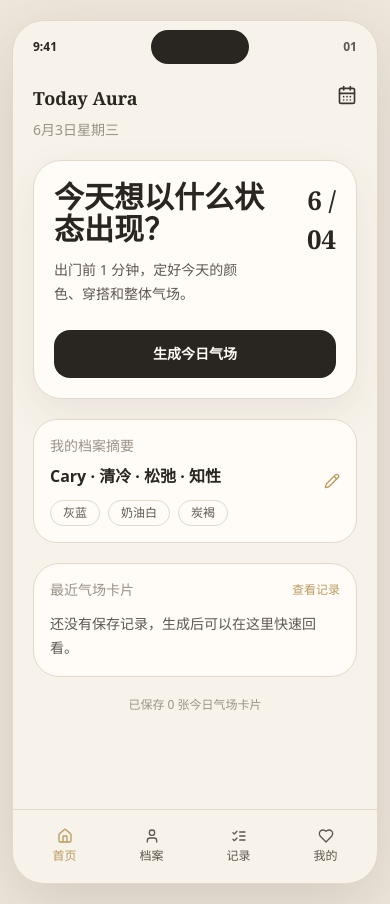
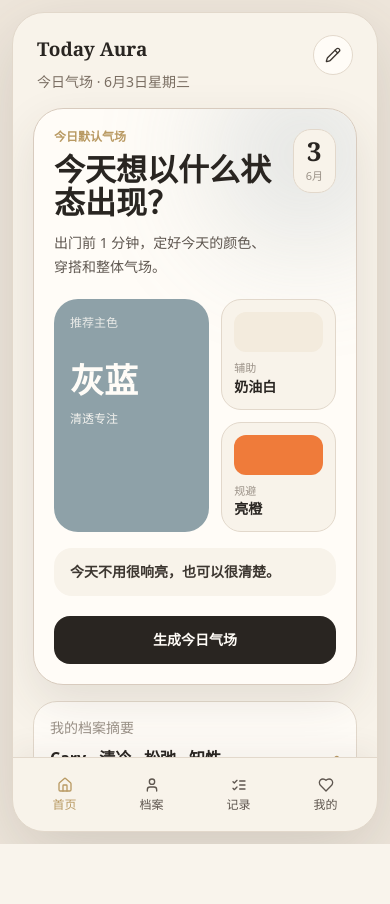
Before and after one commit to carycoi888/today-aura-v1.0, a Next.js app: page /prototype in a window 390 px wide. After the commit the page ends 844 px from the top, so only its background shows below. Built offline with nearby package versions, Linux system fonts and the light colour scheme.

Commit message:
polish prototype mobile layout

```diff
--- a/src/components/prototype/AuraPrototype.tsx
+++ b/src/components/prototype/AuraPrototype.tsx
@@ -58,6 +58,15 @@ type Screen =
   | "profile"
   | "styleEdit";
 
+const defaultInput: DailyAuraInput = {
+  scene: "通勤",
+  weather: "阴",
+  mood: "焦虑",
+  energy: "中",
+  desiredAura: "清冷",
+  specialNeed: "今天想显得精神一点，但不要太用力。",
+};
+
 const blankInput: DailyAuraInput = {
   scene: "",
   weather: "",
@@ -65,28 +74,6 @@ const blankInput: DailyAuraInput = {
   energy: "",
   desiredAura: "",
   specialNeed: "",
-};
-
-const screenNumber: Partial<Record<Screen, string>> = {
-  home: "01",
-  scene: "02",
-  weather: "03",
-  mood: "04",
-  energy: "05",
-  aura: "06",
-  generating: "07",
-  overview: "08",
-  colors: "09",
-  outfit: "10",
-  makeup: "11",
-  share34: "12",
-  share916: "13",
-  history: "15",
-  regenerate: "16",
-  regenerated: "17",
-  shareOptions: "18",
-  profile: "19",
-  styleEdit: "20",
 };
 
 export function AuraPrototype() {
@@ -100,6 +87,7 @@ export function AuraPrototype() {
   const [styleDraft, setStyleDraft] = useState<string[]>(defaultProfile.commonStyles);
   const [regeneratedUsed, setRegeneratedUsed] = useState(false);
   const isCurrentSaved = result ? history.some((item) => item.id === result.id) : false;
+  const previewResult = result ?? generateDailyAura(defaultInput, profile, false);
 
   useEffect(() => {
     const storedProfile = readProfile();
@@ -127,6 +115,14 @@ export function AuraPrototype() {
     setResult(next);
     setRegeneratedUsed(false);
     setScreen("generating");
+  }
+
+  function openDefaultResult() {
+    const next = generateDailyAura(defaultInput, profile, false);
+    setInput(defaultInput);
+    setResult(next);
+    setRegeneratedUsed(false);
+    setScreen("overview");
   }
 
   function saveCurrent() {
@@ -281,11 +277,15 @@ export function AuraPrototype() {
           <HomeScreen
             history={history}
             profile={profile}
-            result={result}
+            result={previewResult}
+            hasRealResult={Boolean(result)}
             onEditProfile={() => setScreen("profile")}
             onGenerate={() => setScreen("scene")}
             onHistory={() => setScreen("history")}
-            onRecent={() => setScreen(result ? "overview" : "history")}
+            onRecent={() => {
+              if (result) setScreen("overview");
+              else openDefaultResult();
+            }}
           />
         );
     }
@@ -293,15 +293,14 @@ export function AuraPrototype() {
 
   return (
     <MotionConfig reducedMotion="user">
-      <main className="min-h-screen bg-[#EFE7DC] px-3 py-5 text-[#292521]">
-        <section className="mx-auto flex min-h-[calc(100vh-40px)] w-full max-w-[430px] flex-col overflow-hidden rounded-[32px] border border-[#E2D8CB] bg-[#F8F3EA] shadow-[0_22px_70px_rgba(60,54,48,0.16)]">
-          <PhoneStatus screen={screen} onHome={() => setScreen("home")} />
-          <div className="relative flex-1 overflow-hidden">
+      <main className="h-dvh overflow-hidden bg-[#EFE7DC] px-3 py-3 text-[#292521] sm:py-5">
+        <section className="mx-auto flex h-full w-full max-w-[430px] flex-col overflow-hidden rounded-[32px] border border-[#E2D8CB] bg-[#F8F3EA] shadow-[0_22px_70px_rgba(60,54,48,0.16)]">
+          <div className="relative min-h-0 flex-1 overflow-hidden">
             <AnimatePresence mode="wait">
               <motion.div
                 key={screen}
                 animate={{ opacity: 1, y: 0 }}
-                className="h-full overflow-y-auto px-5 pb-24 pt-4"
+                className="h-full overflow-y-auto px-5 pb-6 pt-[calc(env(safe-area-inset-top)+22px)]"
                 exit={{ opacity: 0, y: reduceMotion ? 0 : -6 }}
                 initial={{ opacity: 0, y: reduceMotion ? 0 : 8 }}
                 transition={{ duration: 0.24, ease: "easeOut" }}
@@ -320,21 +319,10 @@ export function AuraPrototype() {
   );
 }
 
-function PhoneStatus({ screen, onHome }: { screen: Screen; onHome: () => void }) {
-  return (
-    <div className="flex h-12 items-center justify-between px-5 pt-1 text-[12px] font-semibold">
-      <span>9:41</span>
-      <button className="rounded-full bg-[#292521] px-8 py-2 text-transparent" onClick={onHome} type="button">
-        home
-      </button>
-      <span className="text-[#5E564F]">{screenNumber[screen] ?? "01"}</span>
-    </div>
-  );
-}
-
 function HomeScreen({
   profile,
   result,
+  hasRealResult,
   history,
   onGenerate,
   onEditProfile,
@@ -342,7 +330,8 @@ function HomeScreen({
   onHistory,
 }: {
   profile: UserProfile;
-  result: DailyAuraResult | null;
+  result: DailyAuraResult;
+  hasRealResult: boolean;
   history: DailyAuraResult[];
   onGenerate: () => void;
   onEditProfile: () => void;
@@ -350,24 +339,63 @@ function HomeScreen({
   onHistory: () => void;
 }) {
   return (
-    <div className="space-y-5">
-      <header className="flex items-start justify-between">
+    <div className="space-y-4">
+      <header className="flex items-start justify-between px-1">
         <div>
-          <p className="font-serif text-[18px] font-semibold">Today Aura</p>
-          <p className="mt-2 text-sm text-[#9B9288]">{formatToday()}</p>
+          <p className="font-serif text-[19px] font-semibold tracking-normal">Today Aura</p>
+          <p className="mt-2 text-sm text-[#7A6E62]">今日气场 · {formatToday()}</p>
         </div>
-        <CalendarDays className="size-5 text-[#3C3630]" />
+        <button className="flex size-10 items-center justify-center rounded-full border border-[#E2D8CB] bg-[#FFFCF7]" onClick={onEditProfile} type="button">
+          <Pencil className="size-4 text-[#3C3630]" />
+        </button>
       </header>
-      <motion.section whileHover={{ y: -2 }} className="rounded-[28px] border border-[#E2D8CB] bg-[#FFFCF7] p-5 shadow-[0_14px_40px_rgba(60,54,48,0.08)]">
-        <div className="flex items-start justify-between gap-4">
-          <div>
-            <h1 className="text-[30px] font-semibold leading-[1.08]">今天想以什么状态出现？</h1>
-            <p className="mt-3 text-sm leading-6 text-[#5E564F]">出门前 1 分钟，定好今天的颜色、穿搭和整体气场。</p>
+
+      <motion.section
+        whileHover={{ y: -2 }}
+        className="relative overflow-hidden rounded-[30px] border border-[#D8CBBE] bg-[#FFFCF7] p-5 shadow-[0_18px_48px_rgba(60,54,48,0.11)]"
+      >
+        <div
+          aria-hidden="true"
+          className="absolute right-[-36px] top-[-42px] h-44 w-44 rounded-full opacity-30 blur-3xl"
+          style={{ backgroundColor: result.primaryColor.hex }}
+        />
+        <div className="relative">
+          <div className="flex items-start justify-between gap-4">
+            <div className="min-w-0">
+              <p className="text-xs font-semibold text-[#B99A63]">今日默认气场</p>
+              <h1 className="mt-2 text-[31px] font-semibold leading-[1.08] tracking-normal">
+                今天想以什么状态出现？
+              </h1>
+              <p className="mt-3 text-sm leading-6 text-[#5E564F]">
+                出门前 1 分钟，定好今天的颜色、穿搭和整体气场。
+              </p>
+            </div>
+            <div className="shrink-0 rounded-[18px] border border-[#E2D8CB] bg-[#F8F3EA] px-3 py-2 text-center">
+              <p className="font-serif text-[26px] font-semibold leading-none">{new Date().getDate()}</p>
+              <p className="mt-1 text-[11px] text-[#9B9288]">{new Date().getMonth() + 1}月</p>
+            </div>
           </div>
-          <span className="min-w-14 text-right font-serif text-[26px] font-semibold">6 / 04</span>
+
+          <div className="mt-5 grid grid-cols-[1.15fr_0.85fr] gap-3">
+            <div className="rounded-[24px] p-4 text-[#FFFCF7]" style={{ backgroundColor: result.primaryColor.hex }}>
+              <p className="text-xs opacity-80">推荐主色</p>
+              <p className="mt-8 text-[34px] font-semibold leading-none">{result.primaryColor.name}</p>
+              <p className="mt-3 text-xs leading-5 opacity-90">{result.title}</p>
+            </div>
+            <div className="grid gap-3">
+              <ColorMemo label="辅助" name={result.secondaryColor.name} color={result.secondaryColor.hex} />
+              <ColorMemo label="规避" name={result.avoidColor.name} color={result.avoidColor.hex} />
+            </div>
+          </div>
+
+          <p className="mt-4 rounded-[18px] bg-[#F8F3EA] px-4 py-3 text-sm font-semibold leading-6 text-[#3C3630]">
+            {result.dailyQuote}
+          </p>
+
+          <PrimaryButton className="mt-5" onClick={onGenerate}>生成今日气场</PrimaryButton>
         </div>
-        <PrimaryButton className="mt-6" onClick={onGenerate}>生成今日气场</PrimaryButton>
       </motion.section>
+
       <button className="w-full rounded-[24px] border border-[#E2D8CB] bg-[#FFFCF7] p-4 text-left" onClick={onEditProfile} type="button">
         <div className="flex items-center justify-between">
           <div>
@@ -383,23 +411,29 @@ function HomeScreen({
       <section className="w-full overflow-hidden rounded-[26px] border border-[#E2D8CB] bg-[#FFFCF7] text-left">
         <div className="p-4">
           <div className="flex items-center justify-between">
-            <p className="text-sm text-[#9B9288]">最近气场卡片</p>
+            <p className="text-sm text-[#9B9288]">{hasRealResult ? "最近气场卡片" : "默认气场预览"}</p>
             <button className="text-xs text-[#B99A63]" onClick={onHistory} type="button">查看记录</button>
           </div>
           <button className="mt-3 w-full text-left" onClick={onRecent} type="button">
-            {result ? (
             <div className="rounded-[20px] p-4 text-[#FFFCF7]" style={{ backgroundColor: result.primaryColor.hex }}>
               <p className="text-sm opacity-80">{result.date}</p>
               <p className="mt-3 text-2xl font-semibold">{result.title}</p>
               <p className="mt-2 text-sm opacity-90">{result.dailyQuote}</p>
             </div>
-          ) : (
-            <p className="text-sm leading-6 text-[#5E564F]">还没有保存记录，生成后可以在这里快速回看。</p>
-          )}
           </button>
         </div>
       </section>
       <p className="text-center text-xs text-[#9B9288]">已保存 {history.length} 张今日气场卡片</p>
+    </div>
+  );
+}
+
+function ColorMemo({ label, name, color }: { label: string; name: string; color: string }) {
+  return (
+    <div className="rounded-[20px] border border-[#E2D8CB] bg-[#F8F3EA] p-3">
+      <div className="h-10 rounded-[12px]" style={{ backgroundColor: color }} />
+      <p className="mt-2 text-[11px] text-[#9B9288]">{label}</p>
+      <p className="text-sm font-semibold">{name}</p>
     </div>
   );
 }
@@ -524,21 +558,54 @@ function OverviewScreen({
 }) {
   return (
     <div className="space-y-4">
-      <p className="text-sm text-[#9B9288]">{result.date}</p>
-      <h1 className="text-[34px] font-semibold leading-tight">{result.title}</h1>
-      {regeneratedView ? <p className="rounded-full bg-[#EFE7DC] px-4 py-2 text-sm text-[#7A6E62]">已根据同样的输入换一个角度。</p> : null}
-      <motion.section animate="show" className="overflow-hidden rounded-[28px] border border-[#E2D8CB] bg-[#FFFCF7]" initial="hidden" variants={{ hidden: {}, show: { transition: { staggerChildren: 0.06 } } }}>
-        <motion.div className="min-h-56 p-5 text-[#FFFCF7]" style={{ backgroundColor: result.primaryColor.hex }} variants={riseVariant}>
-          <p className="text-sm opacity-80">今日主色</p>
-          <h2 className="mt-12 text-[48px] font-semibold leading-none">{result.primaryColor.name}</h2>
-          <p className="mt-4 text-sm leading-6 opacity-90">{result.primaryColor.usage}</p>
+      <motion.section
+        animate="show"
+        className="overflow-hidden rounded-[30px] border border-[#D6C8BA] bg-[#FFFCF7] shadow-[0_18px_50px_rgba(60,54,48,0.12)]"
+        initial="hidden"
+        variants={{ hidden: {}, show: { transition: { staggerChildren: 0.06 } } }}
+      >
+        <motion.div className="relative min-h-[304px] overflow-hidden p-5 text-[#FFFCF7]" style={{ backgroundColor: result.primaryColor.hex }} variants={riseVariant}>
+          <div
+            aria-hidden="true"
+            className="absolute bottom-[-64px] right-[-46px] h-44 w-44 rounded-full bg-white/20 blur-2xl"
+          />
+          <div className="relative flex items-start justify-between gap-4">
+            <div>
+              <p className="text-sm opacity-85">今日气场</p>
+              <h1 className="mt-2 text-[42px] font-semibold leading-none tracking-normal">{result.title}</h1>
+            </div>
+            <div className="rounded-[18px] border border-white/28 bg-white/12 px-3 py-2 text-right">
+              <CalendarDays className="ml-auto size-4 opacity-85" />
+              <p className="mt-2 text-xs leading-4 opacity-85">{result.date}</p>
+            </div>
+          </div>
+
+          <div className="relative mt-12">
+            <p className="text-xs opacity-80">Main Color</p>
+            <h2 className="mt-1 text-[58px] font-semibold leading-none">{result.primaryColor.name}</h2>
+            <p className="mt-4 max-w-[15rem] text-sm leading-6 opacity-92">{result.primaryColor.usage}</p>
+          </div>
         </motion.div>
-        <motion.div className="grid grid-cols-2 gap-3 p-4" variants={riseVariant}>
-          <MiniColor color={result.secondaryColor.hex} label="辅助色" name={result.secondaryColor.name} />
-          <MiniColor color={result.avoidColor.hex} label="规避色" name={result.avoidColor.name} />
+
+        <motion.div className="grid grid-cols-3 gap-3 p-4" variants={riseVariant}>
+          <MiniColor color={result.primaryColor.hex} label="主色" name={result.primaryColor.name} />
+          <MiniColor color={result.secondaryColor.hex} label="辅助" name={result.secondaryColor.name} />
+          <MiniColor color={result.avoidColor.hex} label="规避" name={result.avoidColor.name} />
         </motion.div>
       </motion.section>
-      <section className="rounded-[24px] bg-[#3C3630] p-5 text-[#FFFCF7]">
+
+      {regeneratedView ? <p className="rounded-full bg-[#EFE7DC] px-4 py-2 text-sm text-[#7A6E62]">已根据同样的输入换一个角度。</p> : null}
+
+      <section className="rounded-[26px] border border-[#E2D8CB] bg-[#FFFCF7] p-5">
+        <p className="text-xs font-semibold text-[#B99A63]">今天直接照做</p>
+        <div className="mt-4 space-y-3 text-sm leading-6 text-[#5E564F]">
+          <p><span className="font-semibold text-[#292521]">轮廓：</span>{result.outfitAdvice.silhouette}</p>
+          <p><span className="font-semibold text-[#292521]">上装：</span>{result.outfitAdvice.top}</p>
+          <p><span className="font-semibold text-[#292521]">妆容：</span>{result.makeupAdvice.lip}</p>
+        </div>
+      </section>
+
+      <section className="rounded-[24px] bg-[#3C3630] p-5 text-[#FFFCF7] shadow-[0_14px_38px_rgba(60,54,48,0.14)]">
         <p className="text-sm text-[#D8CFC2]">今日短句</p>
         <p className="mt-2 text-[22px] font-semibold leading-8">{result.dailyQuote}</p>
       </section>
@@ -815,7 +882,7 @@ function BottomNav({ active, onGo }: { active: Screen; onGo: (screen: Screen) =>
     ["shareOptions", "我的", Heart],
   ] as const;
   return (
-    <nav className="grid h-[74px] grid-cols-4 border-t border-[#E2D8CB] bg-[#FFFCF7]/92 px-2 pb-2 pt-2">
+    <nav className="sticky bottom-0 z-10 grid h-[calc(74px+env(safe-area-inset-bottom))] shrink-0 grid-cols-4 border-t border-[#E2D8CB] bg-[#FFFCF7]/96 px-2 pb-[calc(8px+env(safe-area-inset-bottom))] pt-2 shadow-[0_-10px_28px_rgba(60,54,48,0.06)]">
       {items.map(([key, label, Icon]) => <button className={`flex flex-col items-center justify-center gap-1 text-xs ${active === key ? "text-[#B99A63]" : "text-[#5E564F]"}`} key={key} onClick={() => onGo(key)} type="button"><Icon className="size-4" />{label}</button>)}
     </nav>
   );
```
